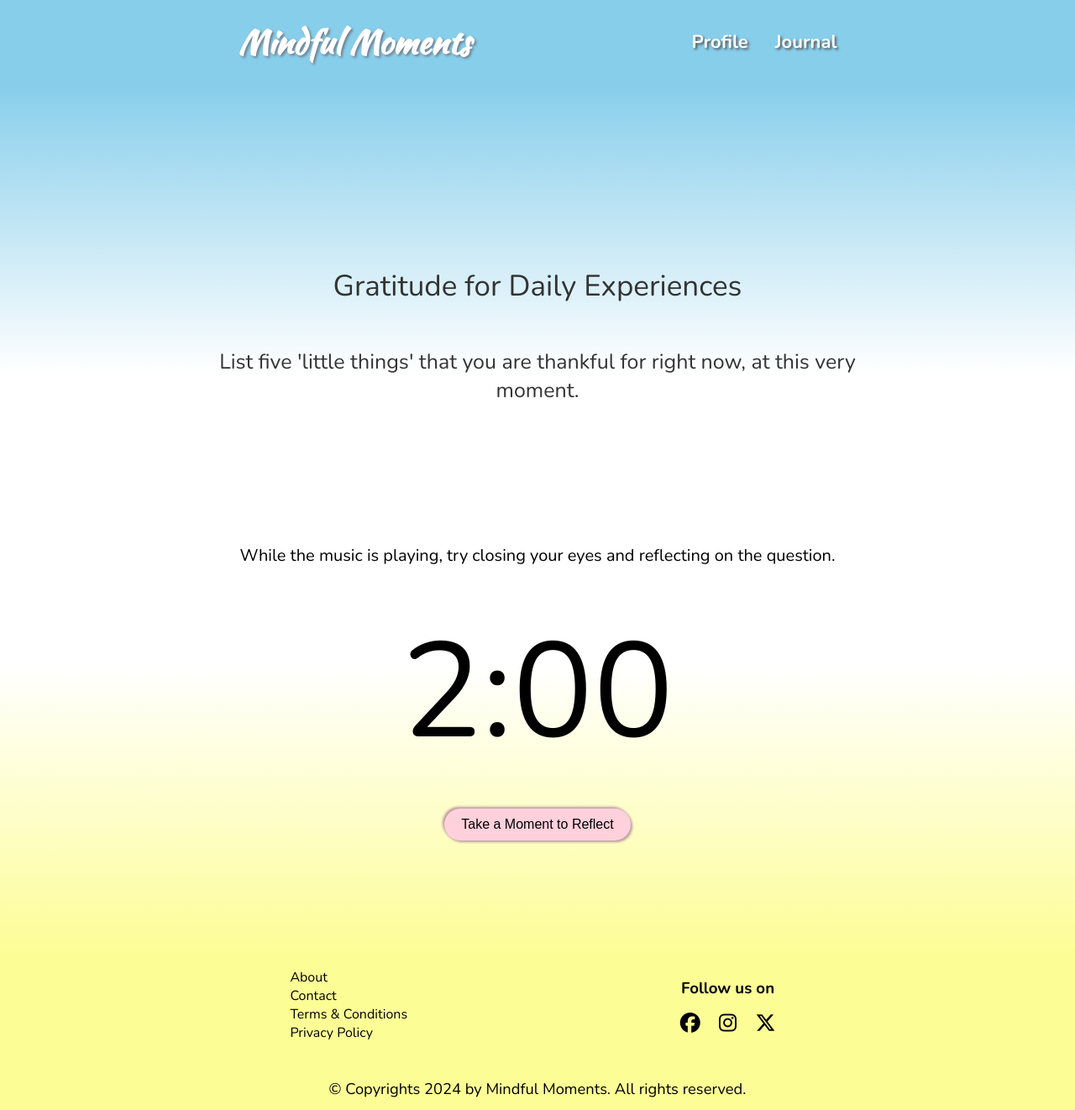
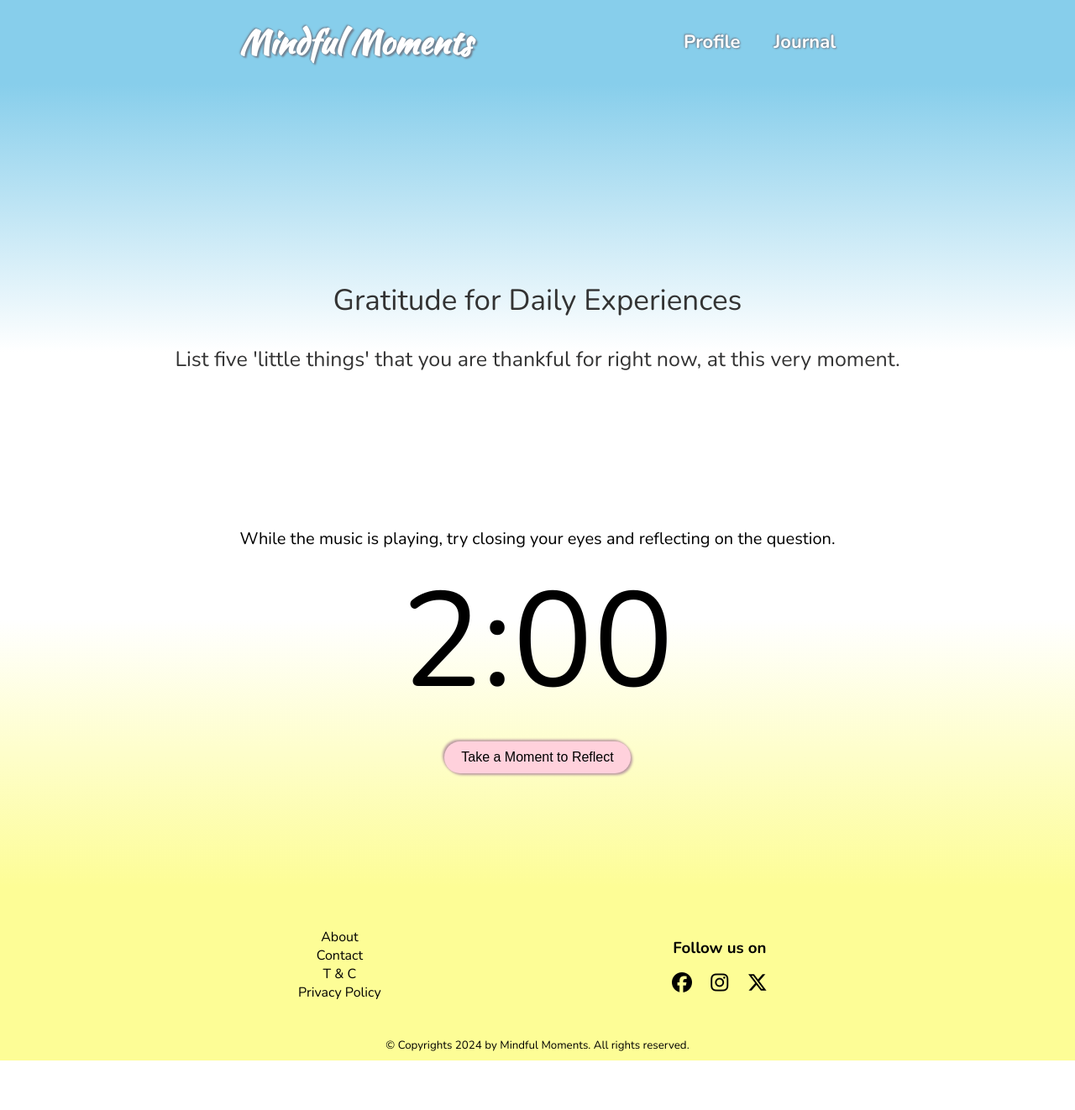
Before and after one commit to ptrkbln/Mindful-Moments, a React (Vite) app: page /journal in a window 1280 px wide. Shown: the whole page at 84% size. After the commit the page ends 1263 px from the top, so only its background shows below. Built offline with nearby package versions, Linux system fonts and the light colour scheme; a web font is replaced by a local one.

Commit message:
Styling improved and Vercel.json added

```diff
--- a/src/App.css
+++ b/src/App.css
@@ -23,7 +23,7 @@ h2 {
 }
 
 h1 {
-  font-size: clamp(1.7em, 2vw + 1.5rem, 3.1rem);
+  font-size: clamp(1.5rem, 2vw + 1.5rem, 3.1rem);
   font-family: "Kaushan Script", cursive;
   color: #db7093;
   font-weight: bold;
@@ -47,10 +47,6 @@ i {
   text-decoration: none;
   transition: all 0.2s ease-in-out;
   color: inherit;
-
-  &:hover {
-    color: #e998b3;
-  }
 }
 
 button {
--- a/src/App.jsx
+++ b/src/App.jsx
@@ -1,6 +1,6 @@
 import "./App.css";
 import LandingPage from "./pages/LandingPage";
-import { BrowserRouter, Routes, Route } from "react-router-dom";
+import { BrowserRouter, Routes, Route, Navigate } from "react-router-dom";
 import MyJournal from "./pages/MyJournal/MyJournal";
 import MyProfile from "./pages/MyProfile/MyProfile";
 import PageNotFound from "./pages/404";
@@ -17,8 +17,8 @@ function App() {
               <Route index element={<LandingPage />} />
               <Route path="journal" element={<MyJournal />} />
               <Route path="profile" element={<MyProfile />} />
-              <Route path="*" element={<PageNotFound />} replace />
             </Route>
+            <Route path="*" element={<Navigate to="/" />} replace />
           </Routes>
         </JournalContextProvider>
       </BrowserRouter>
--- a/src/components/Carousel/Carousel.css
+++ b/src/components/Carousel/Carousel.css
@@ -1,21 +1,15 @@
 .carousel {
   position: relative;
-  max-width: 745px;
+  max-width: 600px;
   overflow: hidden; /* Prevent overflow of items */
   transition: all 0.3s ease-in-out;
   opacity: 0.8;
 }
 
 .carousel:hover {
-  transform: scale(1.1);
+  transform: scale(1.075);
   opacity: 1;
   /* IMPORTANT Not appropriate for mobile phones */
-}
-
-p {
-  padding: 20px;
-  text-align: center;
-  font-size: clamp(16px, 2vw + 0.5rem, 22px);
 }
 
 .carousel-content {
@@ -51,3 +45,10 @@ p {
   border-radius: 30px;
   border: 5px solid rgba(231, 255, 47, 0.196);
 }
+
+.carousel-item-description {
+  padding: 20px;
+  text-align: center;
+  font-size: clamp(16px, 2vw + 0.5rem, 22px);
+  font-style: italic;
+}
--- a/src/components/Carousel/Carousel.jsx
+++ b/src/components/Carousel/Carousel.jsx
@@ -31,7 +31,7 @@ export default function Carousel({ items }) {
                 className="carousel-image"
               />
             </div>
-            <p>{item.title}</p>
+            <p className="carousel-item-description">{item.title}</p>
           </div>
         ))}
       </div>
--- a/src/components/FeatureHighlight/FeatureHighlight.css
+++ b/src/components/FeatureHighlight/FeatureHighlight.css
@@ -1,9 +1,10 @@
 .feature-highlight {
-  min-height: 66vh;
+  min-height: 100vh;
   padding: 7rem 20px;
   background: linear-gradient(to top, #d0ffd0, #f0f9ff);
   width: 100vw;
   display: flex;
   flex-direction: column;
   align-items: center;
+  justify-content: space-evenly;
 }
--- a/src/components/Footer/Footer.css
+++ b/src/components/Footer/Footer.css
@@ -1,29 +1,39 @@
 footer {
   width: 100%;
   background-color: #fdfd96;
-  height: 185px;
+  padding-top: 2rem;
 }
 
 .footer-flex-wrapper {
   display: flex;
   width: 100vw;
   align-items: center;
-  justify-content: space-evenly;
-  padding: 1rem 2rem;
+  justify-content: space-between;
+  padding: 1rem 20px;
+
+  a:hover {
+    color: #777;
+  }
 
   .social-media-wrapper {
     text-align: center;
 
-    a {
-      color: inherit;
-
-      i {
-        padding: 0.7rem;
-        margin-top: 1rem;
-      }
+    i {
+      padding: 0.7rem;
+      margin-top: 1rem;
     }
   }
 }
+
+@media all and (min-width: 576px) {
+  .footer-flex-wrapper {
+    justify-content: space-evenly;
+    li {
+      text-align: center;
+    }
+  }
+}
+
 .copyright {
   padding: 0.5rem;
   margin-top: 1rem;
--- a/src/components/Footer/Footer.jsx
+++ b/src/components/Footer/Footer.jsx
@@ -13,7 +13,7 @@ export default function Footer() {
             <a href="#">Contact</a>
           </li>
           <li>
-            <a href="#">Terms & Conditions</a>
+            <a href="#">T & C</a>
           </li>
           <li>
             <a href="#">Privacy Policy</a>
--- a/src/components/Header/Header.css
+++ b/src/components/Header/Header.css
@@ -4,3 +4,9 @@ header {
   padding: 20px;
   background-color: #87ceeb;
 }
+
+@media screen and (min-width: 720px) {
+  header {
+    padding: 2rem;
+  }
+}
--- a/src/components/HeroSection/HeroSection.jsx
+++ b/src/components/HeroSection/HeroSection.jsx
@@ -3,8 +3,10 @@ import "./HeroSection.css";
 import cloudOne from "../../../src/assets/cloudOne.png";
 import cloudTwo from "../../../src/assets/cloudTwo.png";
 import cloudThree from "../../../src/assets/cloudThree.png";
+import { useNavigate } from "react-router-dom";
 
 export default function HeroSection() {
+  const navigate = useNavigate();
   return (
     <section className="hero">
       <img src={cloudOne} className="cloud cloud-1" alt="Cloud 1" />
@@ -15,7 +17,9 @@ export default function HeroSection() {
 
       <h1>Cultivating happiness through gratitude</h1>
       <h2>A daily practice to reflect, feel good and improve well-being</h2>
-      <button className="cta-button">START YOUR JOURNEY</button>
+      <button className="cta-button" onClick={() => navigate("/journal")}>
+        START YOUR JOURNEY
+      </button>
     </section>
   );
 }
--- a/src/components/JournalForm/JournalForm.css
+++ b/src/components/JournalForm/JournalForm.css
@@ -33,17 +33,10 @@ form {
   }
 
   .followup {
-    margin: 10px 0;
     font-size: clamp(16px, 2vw + 1rem, 19px);
     font-style: italic;
-    color: #333;
+    padding-bottom: 5px;
   }
-
-  /*   .question-of-day,
-  .color-label {
-    padding: 30px;
-    font-size: 20px;
-  } */
 
   .show-more-btn {
     padding: 10px 20px;
@@ -79,15 +72,6 @@ form {
     filter: blur(0);
     height: auto;
   }
-
-  /*   textarea,
-  .color-label,
-  .color-input,
-  .submit-btn {
-    transition: opacity 0.8s ease-in-out, filter 0.8s ease-in-out;
-    filter: blur(0);
-    opacity: 1;
-  } */
 
   textarea {
     width: 400px;
@@ -129,11 +113,10 @@ form {
   }
 
   .submit-btn {
-    padding: 10px 20px;
+    padding: 20px 20px;
     font-size: clamp(0.8rem, 1rem, 1.1rem);
     border: none;
     border-radius: 20px;
-    background-color: #ffd1dc;
     box-shadow: 2px 2px 3px #ba9aa1, -2px -2px 3px #ba9aa1;
     transition: all 0.3s ease-in-out;
 
--- a/src/components/Navigation/Navigation.css
+++ b/src/components/Navigation/Navigation.css
@@ -5,23 +5,36 @@
   height: 100%;
 
   h1 {
-    font-size: clamp(1.7rem, 3vw, 2.5rem);
+    font-size: clamp(1.5rem, 3vw, 2.5rem);
     color: white;
+    text-shadow: 2px 2px 2px #708090, -1px -1px 2px #708090;
+
+    &:hover {
+      text-shadow: 4px 4px 3px #708090, -2px -2px 3px #708090;
+    }
   }
 
   ul {
     display: flex;
     flex-direction: row;
-    gap: 2rem;
+    gap: 1rem;
     font-size: clamp(16px, 2vw + 0.5rem, 22px);
     color: white;
-    text-shadow: 2px 2px 3px #555;
+    text-shadow: 1px 1px 2px #708090, -1px -1px 2px #708090;
+
     font-weight: bold;
+    a:hover {
+      text-shadow: 3px 3px 3px #708090, -1px -1px 1px #708090;
+    }
   }
 }
 
 @media all and (min-width: 768px) {
   .navigation-flex-wrapper {
     justify-content: space-evenly;
+
+    ul {
+      gap: 2.5rem;
+    }
   }
 }
--- a/src/pages/MyJournal/MyJournal.jsx
+++ b/src/pages/MyJournal/MyJournal.jsx
@@ -1,4 +1,4 @@
-import React, { useEffect, useState } from "react";
+import React, { useEffect, useState, useRef } from "react";
 import { gratitudeQuestions } from "../../data/gratitudeQuestions";
 import Timer from "../../components/Timer/Timer";
 import { JournalContext } from "../../contexts/JournalContext";
@@ -16,7 +16,15 @@ export default function MyJournal() {
     timer,
   } = useContext(JournalContext);
 
-  // initializing music as an object
+  // at load scroll to section (so that header not visible)
+  const targetRef = useRef(null);
+
+  useEffect(() => {
+    if (targetRef.current) {
+      targetRef.current.scrollIntoView({ behavior: "smooth" });
+    }
+  });
+
   // initializing music as an object
   const [audio] = useState(new Audio(backgroundMusic));
   const [isPlaying, setIsPlaying] = useState(false);
@@ -37,35 +45,43 @@ export default function MyJournal() {
 
   // function to gradually decrease volume (ease-out effect)
   function fadeOut() {
-    let volumeStep = 0.01;
+    const fadeOutDuration = 10000;
+    const volumeStep = 0.01;
+    const fadeOutIntervalTime = fadeOutDuration / (0.2 / volumeStep);
+
     let fadeOutInterval = setInterval(() => {
       if (audio.volume > 0) {
-        audio.volume -= volumeStep;
+        audio.volume = Math.max(0, audio.volume - volumeStep);
       } else {
-        audio.volume = 0;
         audio.pause();
-        clearInterval(fadeOutInterval); // clear the interval once the volume hits 0
+        clearInterval(fadeOutInterval);
         setIsPlaying(false);
       }
-    }, 100);
+    }, fadeOutIntervalTime);
   }
 
   // playing music based on timer
   useEffect(() => {
-    if (timer > 2 && timer < 120 && !isPlaying && audio.paused) {
+    if (timer > 5 && timer < 120 && !isPlaying && audio.paused) {
       audio.play();
       audio.loop = true;
       fadeIn(); // start fade-in when the timer starts
       setIsPlaying(true); // playing state set to true to prevent repeated play
-    }
-    if (timer < 2 && isPlaying) {
+    } else if (timer <= 5 && isPlaying) {
       fadeOut(); // start fade-out when the timer reaches 0
     }
+    // cleanup to pause music when component unmounts/timer stops or resets
+  }, [timer]);
 
+  useEffect(() => {
     return () => {
-      if (timer === 0 && isPlaying) fadeOut(); // cleanup to pause music when component unmounts/timer stops or resets
+      if (!audio.paused) {
+        audio.pause();
+        audio.currentTime = 0;
+        setIsPlaying(false);
+      }
     };
-  }, [timer]);
+  }, [audio]);
 
   // if there is a saved item in localStorage with today's date, then the form stays closed; if not, it opens
   useEffect(() => {
@@ -109,7 +125,7 @@ export default function MyJournal() {
   }, []);
 
   return (
-    <section className="my-journal-wrapper">
+    <section className="my-journal-wrapper" ref={targetRef}>
       {!completedToday ? (
         <JournalForm />
       ) : (
```
